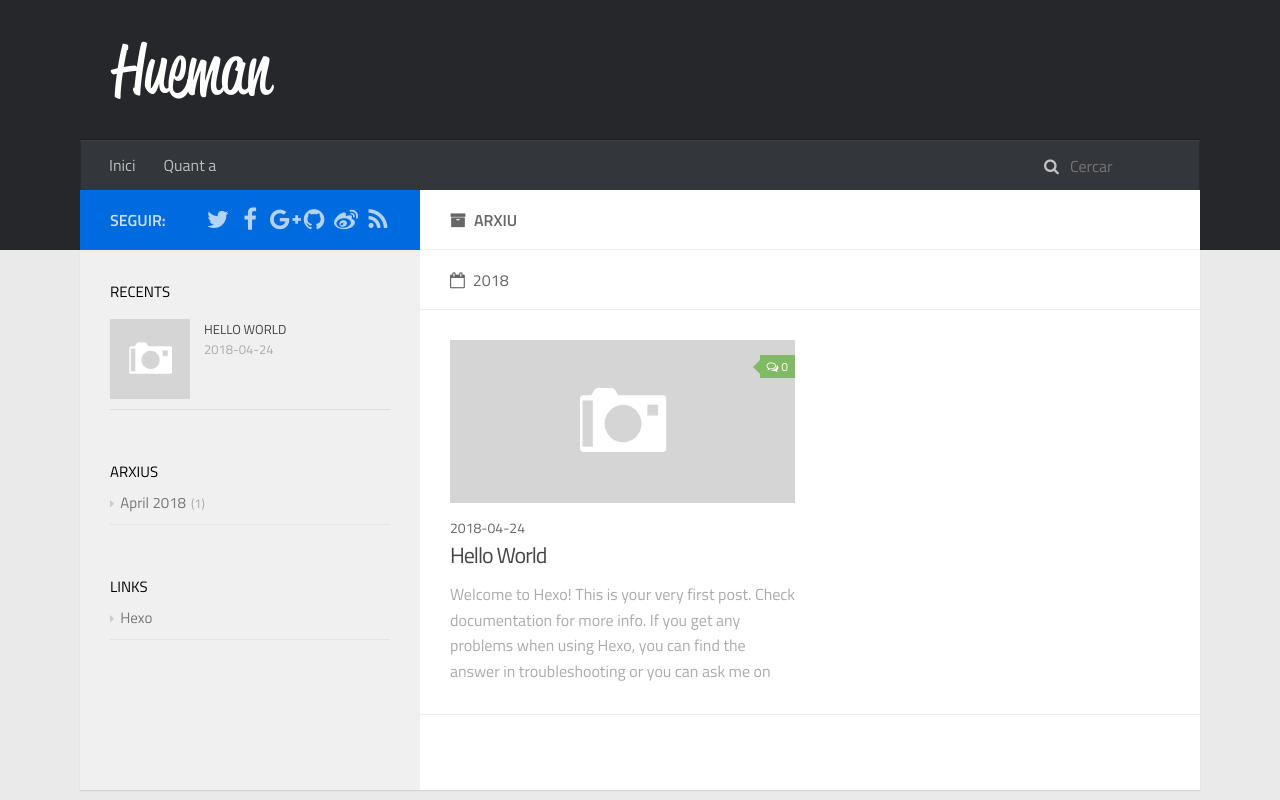
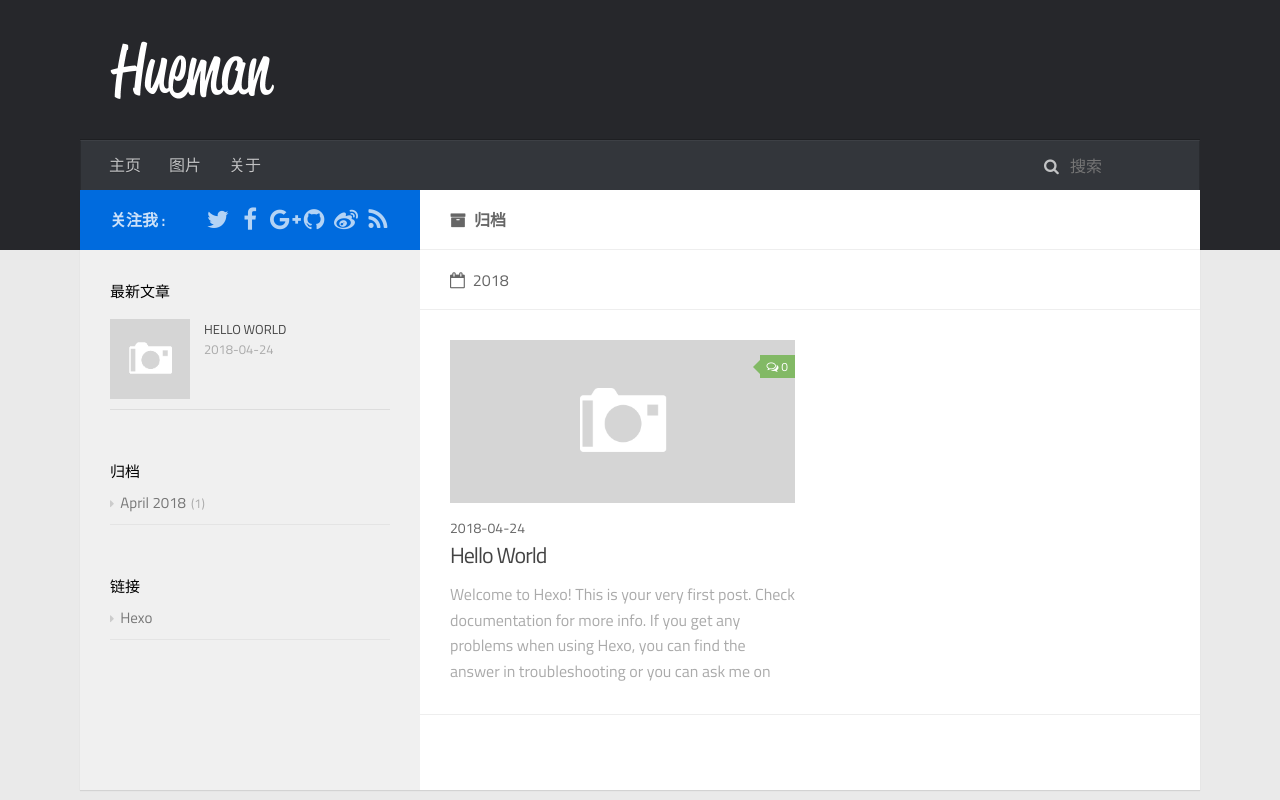
Before and after one commit to leexiangan/grow, a plain HTML site: page archives/index.html in a window 1280 px wide. Shown: the top 800 px of the page. Drawn offline with Linux system fonts and the light colour scheme; no server answers.

Commit message:
Site updated: 2018-04-24 09:50:17

```diff
--- a/archives/index.html
+++ b/archives/index.html
@@ -3,7 +3,7 @@
 <head>
     <meta charset="utf-8">
 
-    <title>Arxiu | 李祥安在成长......</title>
+    <title>归档 | 李祥安在成长......</title>
 
     <meta name="viewport" content="width=device-width, initial-scale=1, maximum-scale=1">
 
@@ -11,7 +11,7 @@
 <meta property="og:title" content="李祥安在成长......">
 <meta property="og:url" content="http://leexiangan.githut.io/grow/archives/index.html">
 <meta property="og:site_name" content="李祥安在成长......">
-<meta property="og:locale" content="default">
+<meta property="og:locale" content="cn">
 <meta name="twitter:card" content="summary">
 <meta name="twitter:title" content="李祥安在成长......">
 
@@ -60,13 +60,17 @@
                         <ul id="main-nav">
 
                                 <li class="main-nav-list-item" >
-                                    <a class="main-nav-list-link" href="/grow/">Inici</a>
+                                    <a class="main-nav-list-link" href="/grow/">主页</a>
                                 </li>
 
 
 
                                 <li class="main-nav-list-item" >
-                                    <a class="main-nav-list-link" href="/grow/about/index.html">Quant a</a>
+                                    <a class="main-nav-list-link" href="/grow/foto/index.html">图片</a>
+                                </li>
+
+                                <li class="main-nav-list-item" >
+                                    <a class="main-nav-list-link" href="/grow/about/index.html">关于</a>
                                 </li>
 
                         </ul>
@@ -74,14 +78,14 @@
                             <div id="search-form-wrap">
 
     <form class="search-form">
-        <input type="text" class="ins-search-input search-form-input" placeholder="Cercar" />
+        <input type="text" class="ins-search-input search-form-input" placeholder="搜索" />
         <button type="submit" class="search-form-submit"></button>
     </form>
     <div class="ins-search">
     <div class="ins-search-mask"></div>
     <div class="ins-search-container">
         <div class="ins-input-wrapper">
-            <input type="text" class="ins-search-input" placeholder="Type something..." />
+            <input type="text" class="ins-search-input" placeholder="想要查找什么..." />
             <span class="ins-close ins-selectable"><i class="fa fa-times-circle"></i></span>
         </div>
         <div class="ins-section-wrapper">
@@ -93,11 +97,11 @@
 (function (window) {
     var INSIGHT_CONFIG = {
         TRANSLATION: {
-            POSTS: 'Posts',
-            PAGES: 'Pages',
-            CATEGORIES: 'categories',
-            TAGS: 'etiquetes',
-            UNTITLED: '(Untitled)',
+            POSTS: '文章',
+            PAGES: '页面',
+            CATEGORIES: '分类',
+            TAGS: '标签',
+            UNTITLED: '(未命名)',
         },
         ROOT_URL: '/grow/',
         CONTENT_URL: '/grow/content.json',
@@ -122,7 +126,7 @@
                         <div class="main-body-header">
     <h1 class="header">
 
-    <i class="icon fa fa-archive"></i>Arxiu
+    <i class="icon fa fa-archive"></i>归档
     </h1>
 </div>
                         <div class="main-body-content">
@@ -197,7 +201,7 @@ Quick
                     <aside id="sidebar">
     <a class="sidebar-toggle" title="Expand Sidebar"><i class="toggle icon"></i></a>
     <div class="sidebar-top">
-        <p>seguir:</p>
+        <p>关注我 :</p>
         <ul class="social-links">
 
 
@@ -259,7 +263,7 @@ Quick
 
 
     <div class="widget-wrap">
-        <h3 class="widget-title">recents</h3>
+        <h3 class="widget-title">最新文章</h3>
         <div class="widget">
             <ul id="recent-post" class="">
 
@@ -293,7 +297,7 @@ Quick
 
 
     <div class="widget-wrap widget-list">
-        <h3 class="widget-title">arxius</h3>
+        <h3 class="widget-title">归档</h3>
         <div class="widget">
             <ul class="archive-list"><li class="archive-list-item"><a class="archive-list-link" href="/grow/archives/2018/04/">April 2018</a><span class="archive-list-count">1</span></li></ul>
         </div>
@@ -309,7 +313,7 @@ Quick
 
 
     <div class="widget-wrap widget-list">
-        <h3 class="widget-title">links</h3>
+        <h3 class="widget-title">链接</h3>
         <div class="widget">
             <ul>
 
```
Also changed, not shown: 2018/04/24/hello-world/index.html (+20 -16 lines), archives/2018/04/index.html (+20 -16 lines), archives/2018/index.html (+20 -16 lines), index.html (+19 -15 lines).
